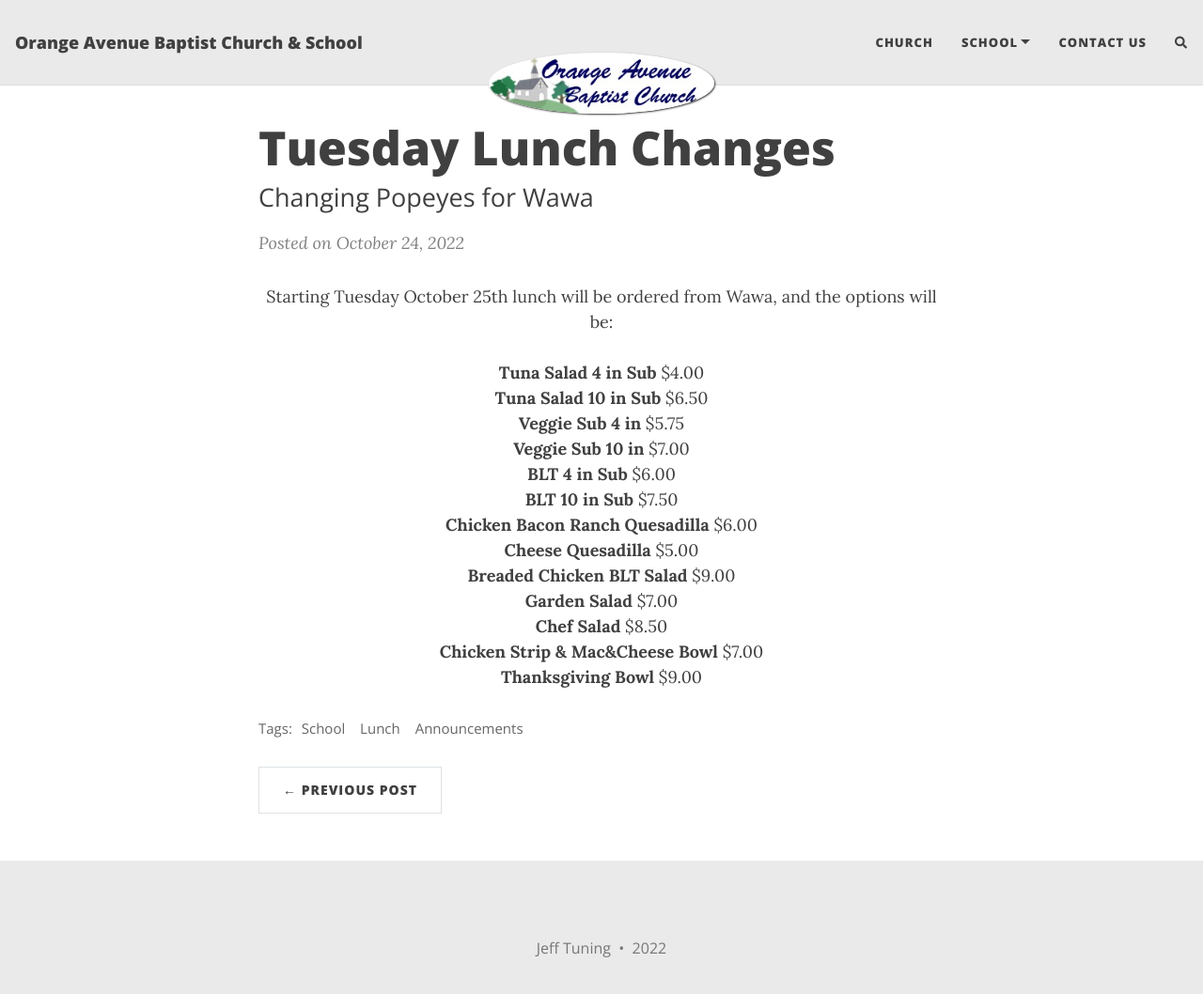
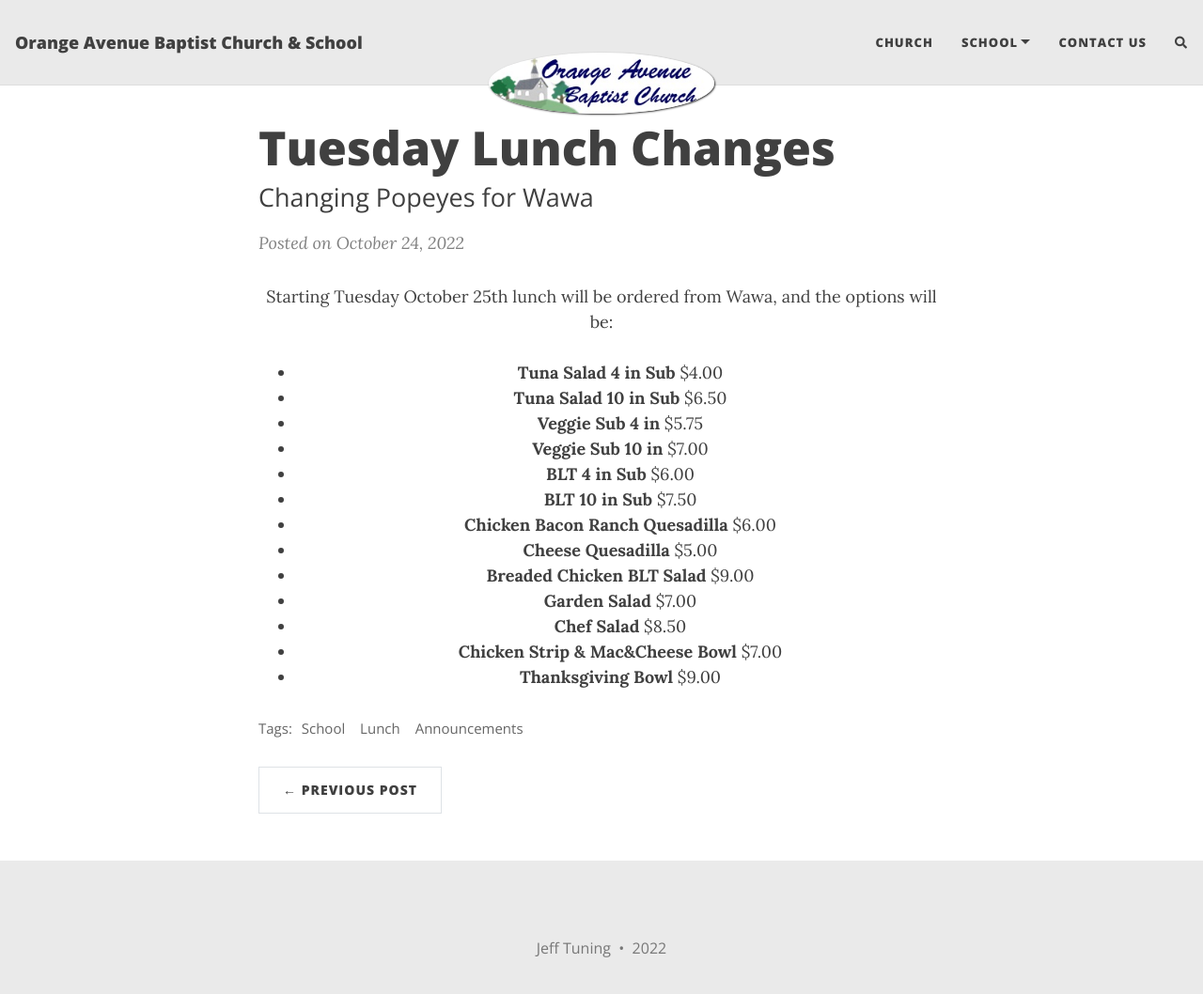
Before and after one commit to techdouttech/oabc-website, a Jekyll site: the page built from _posts/2022-10-24-Lunch-Change.md, in a window 1280 px wide and 1071 px high. Shown: the top 1058 px of the window at 94% size. Built offline with Jekyll 4.4.1, drawn with Linux system fonts in a browser that asks for light colours; nearby versions of some CDN libraries; comment, search, counter and statistics services are not loaded.

```diff
--- a/_posts/2022-10-24-Lunch-Change.md
+++ b/_posts/2022-10-24-Lunch-Change.md
@@ -12,16 +12,18 @@ comments: true
 
 Starting Tuesday October 25th lunch will be ordered from Wawa, and the options will be:<br /><br />
 
-<strong>Tuna Salad 4 in Sub</strong>  $4.00<br />
-<strong>Tuna Salad 10 in Sub</strong>  $6.50<br />
-<strong>Veggie Sub 4 in</strong>  $5.75<br />
-<strong>Veggie Sub 10 in</strong>  $7.00<br />
-<strong>BLT 4 in Sub</strong> $6.00<br />
-<strong>BLT 10 in Sub</strong>  $7.50<br />
-<strong>Chicken Bacon Ranch Quesadilla</strong>  $6.00<br />
-<strong>Cheese Quesadilla</strong>  $5.00<br />
-<strong>Breaded Chicken BLT Salad</strong>  $9.00<br />
-<strong>Garden Salad</strong>  $7.00<br />
-<strong>Chef Salad</strong>  $8.50<br />
-<strong>Chicken Strip & Mac&Cheese Bowl</strong>  $7.00<br />
-<strong>Thanksgiving Bowl</strong>  $9.00
+<ul>
+<li><strong>Tuna Salad 4 in Sub</strong>  $4.00</li>
+<li><strong>Tuna Salad 10 in Sub</strong>  $6.50</li>
+<li><strong>Veggie Sub 4 in</strong>  $5.75</li>
+<li><strong>Veggie Sub 10 in</strong>  $7.00</li>
+<li><strong>BLT 4 in Sub</strong> $6.00</li>
+<li><strong>BLT 10 in Sub</strong>  $7.50</li>
+<li><strong>Chicken Bacon Ranch Quesadilla</strong>  $6.00</li>
+<li><strong>Cheese Quesadilla</strong>  $5.00</li>
+<li><strong>Breaded Chicken BLT Salad</strong>  $9.00</li>
+<li><strong>Garden Salad</strong>  $7.00</li>
+<li><strong>Chef Salad</strong>  $8.50</li>
+<li><strong>Chicken Strip & Mac&Cheese Bowl</strong>  $7.00</li>
+<li><strong>Thanksgiving Bowl</strong>  $9.00</li>
+</ul>
```
